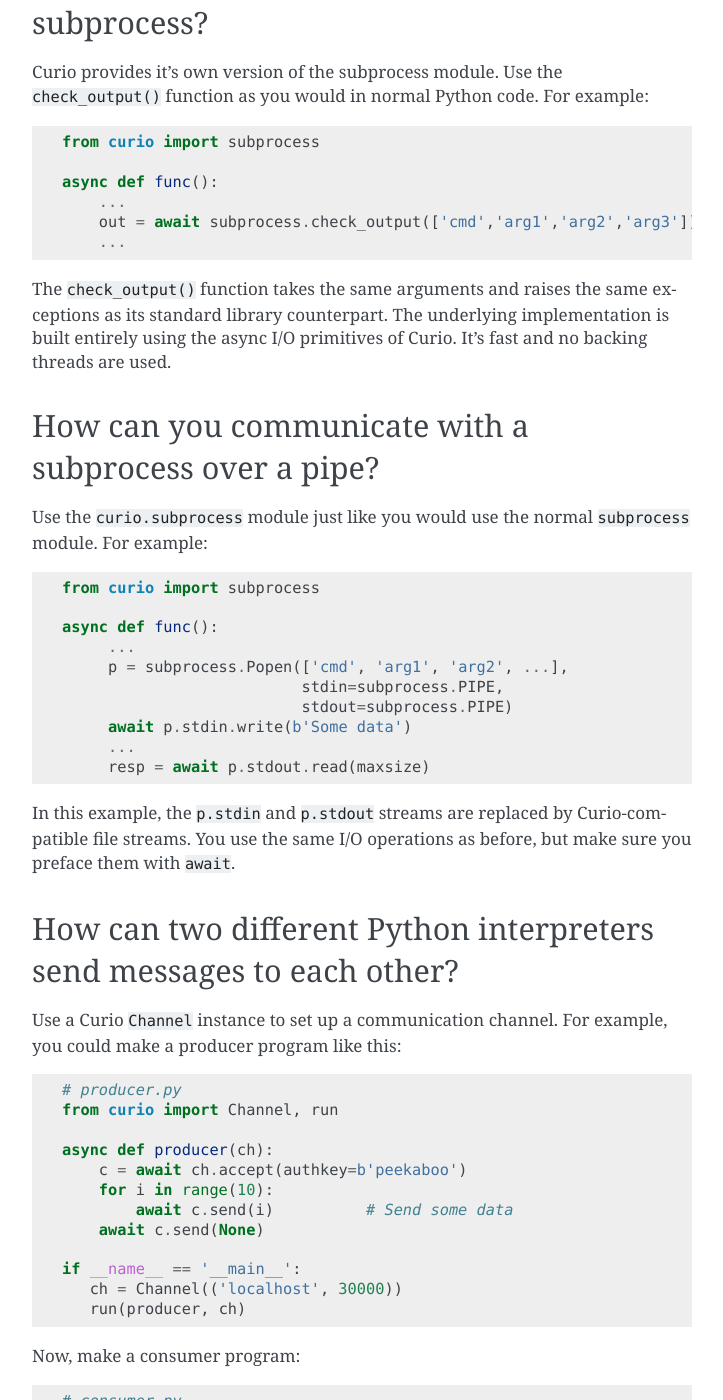
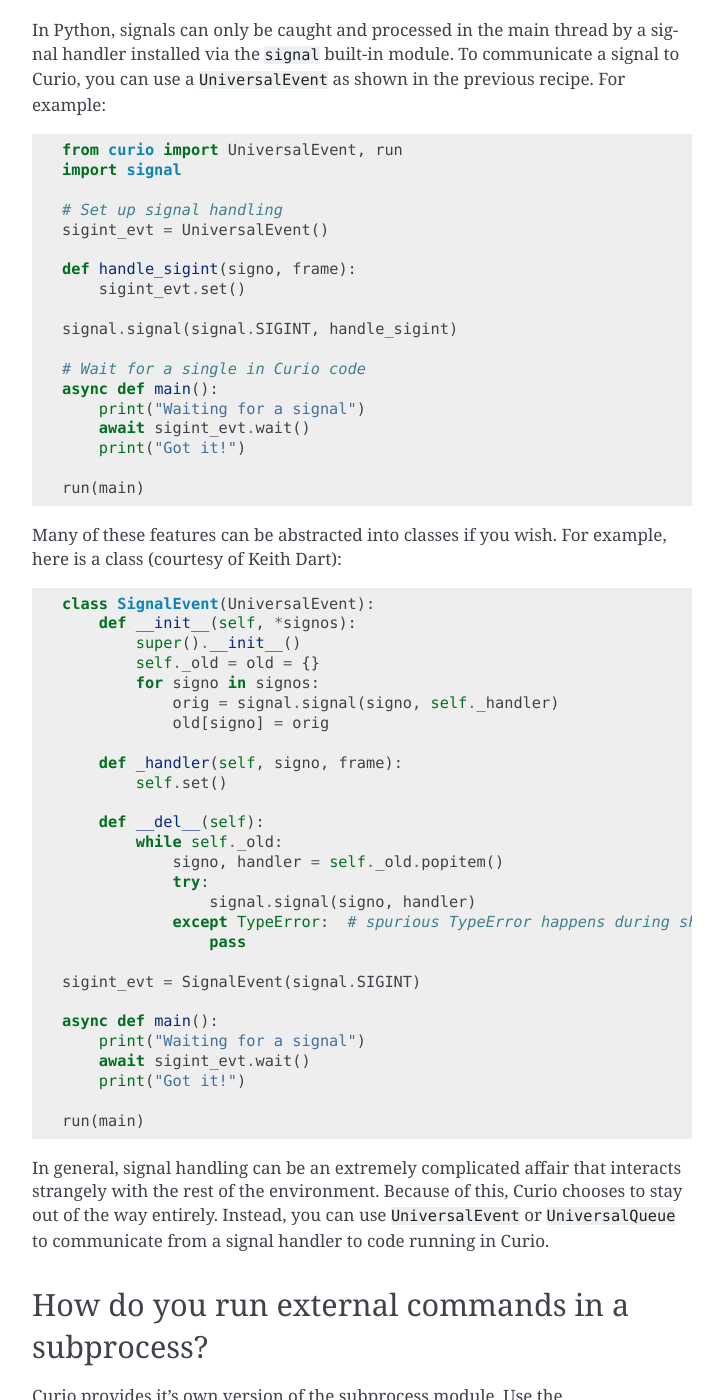
Before and after one commit to dabeaz/curio, a Sphinx documentation site: the page built from docs/howto.rst, in a window 1280 px wide and 1400 px high, scrolled down 8098 px. Shown: the whole window, without its empty margins (388-1111 px from the left). Built offline with Sphinx 7.4.7, drawn with Linux system fonts in a browser that asks for light colours; pages that are not in the unit, such as notebooks, are missing from menus; some of the changed text lies outside the part shown.

Commit message:
Added signal example

```diff
--- a/docs/howto.rst
+++ b/docs/howto.rst
@@ -372,6 +372,70 @@
 Note: Waiting on an event in a synchronous function should take place in a separate
 thread to avoid blocking the kernel loop.
 
+How do you catch signals?
+-------------------------
+
+In Python, signals can only be caught and processed in the main thread
+by a signal handler installed via the ``signal`` built-in module.  To
+communicate a signal to Curio, you can use a ``UniversalEvent`` as shown
+in the previous recipe.  For example::
+
+    from curio import UniversalEvent, run
+    import signal
+
+    # Set up signal handling
+    sigint_evt = UniversalEvent()
+
+    def handle_sigint(signo, frame):
+        sigint_evt.set()
+
+    signal.signal(signal.SIGINT, handle_sigint)
+
+    # Wait for a single in Curio code
+    async def main():
+        print("Waiting for a signal")
+        await sigint_evt.wait()
+        print("Got it!")
+
+    run(main)
+
+Many of these features can be abstracted into classes if you wish. For
+example, here is a class (courtesy of Keith Dart)::
+
+    class SignalEvent(UniversalEvent):
+        def __init__(self, *signos):
+            super().__init__()
+            self._old = old = {}
+            for signo in signos:
+                orig = signal.signal(signo, self._handler)
+                old[signo] = orig
+
+        def _handler(self, signo, frame):
+            self.set()
+
+        def __del__(self):
+            while self._old:
+                signo, handler = self._old.popitem()
+                try:
+                    signal.signal(signo, handler)
+                except TypeError:  # spurious TypeError happens during shutdown.
+                    pass
+
+    sigint_evt = SignalEvent(signal.SIGINT)
+
+    async def main():
+        print("Waiting for a signal")
+        await sigint_evt.wait()
+        print("Got it!")
+
+    run(main)
+
+In general, signal handling can be an extremely complicated affair
+that interacts strangely with the rest of the environment.  Because of
+this, Curio chooses to stay out of the way entirely.  Instead, you can
+use ``UniversalEvent`` or ``UniversalQueue`` to communicate from a
+signal handler to code running in Curio.
+
 How do you run external commands in a subprocess?
 -------------------------------------------------
 
```
